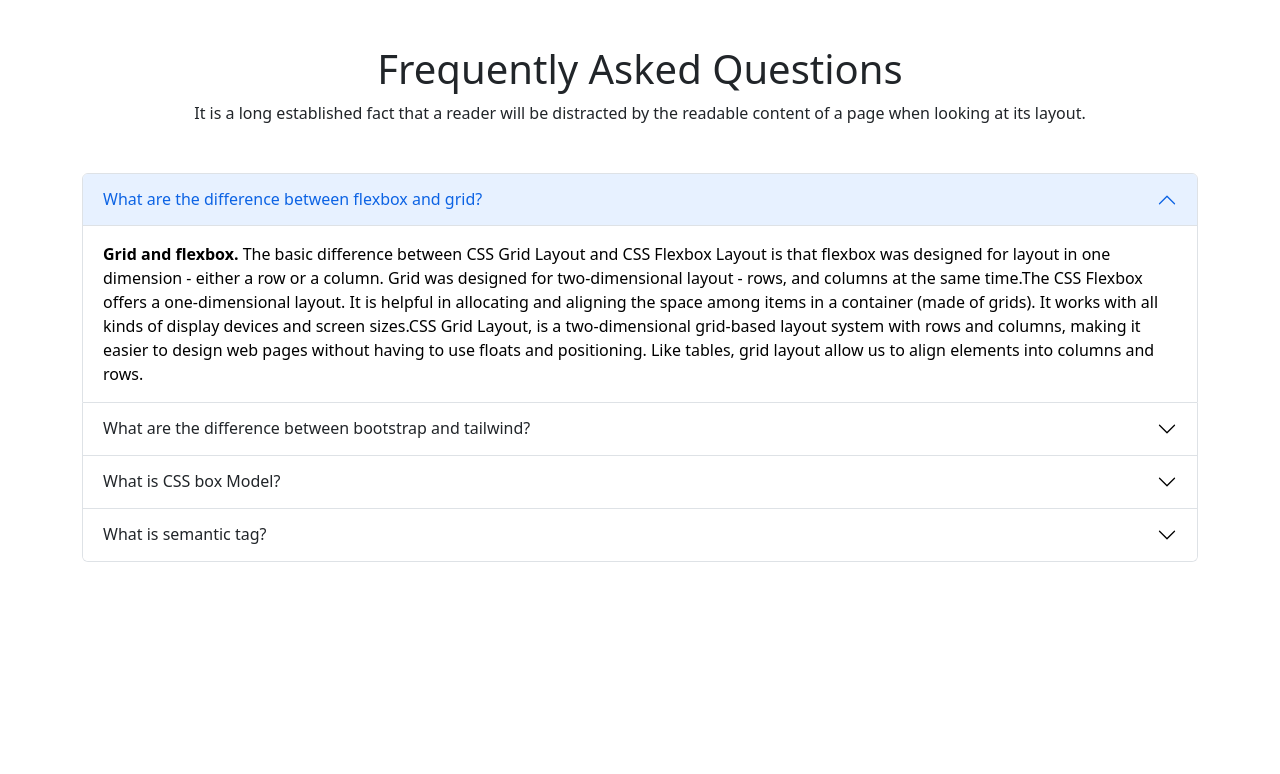
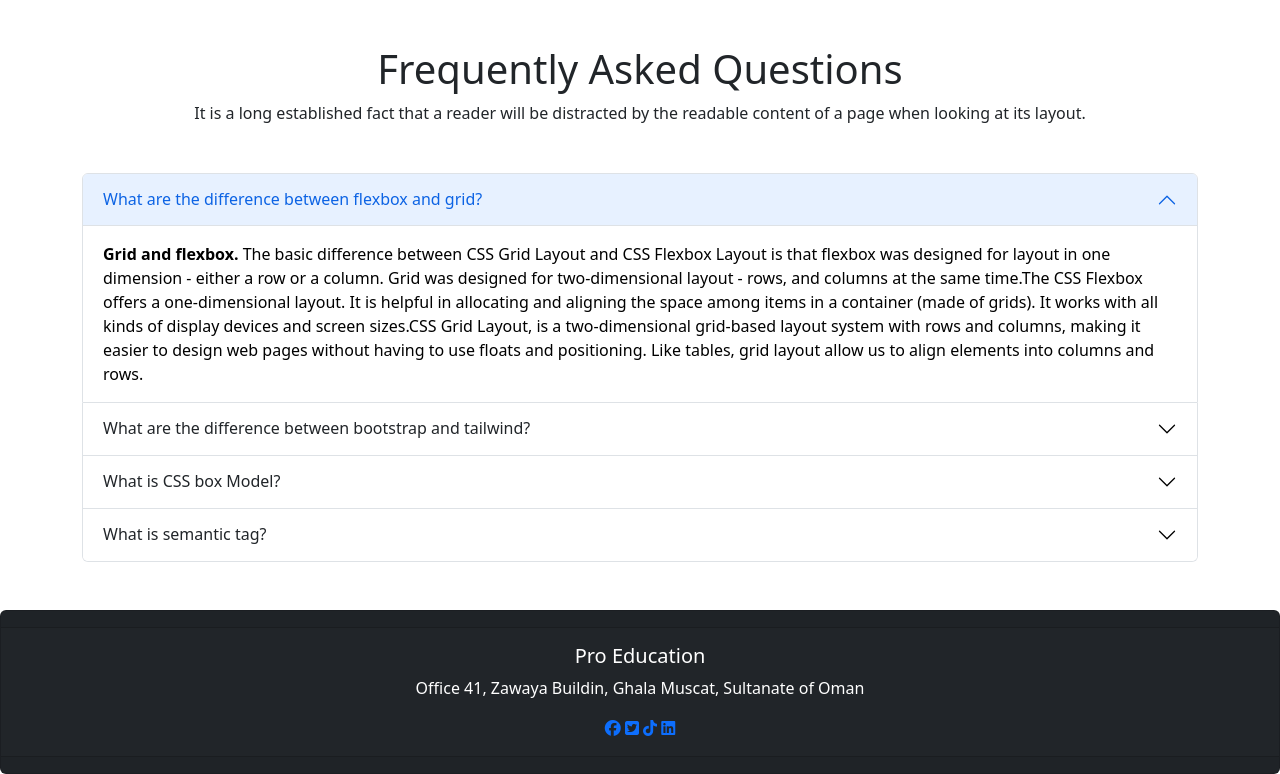
Before and after one commit to sagarroypartha/pro-educatin-ass3, a plain HTML site: page index.html in a window 1280 px wide. Shown: the part 1939-2713 px from the top of the page. Before the commit the page ends 2501 px from the top, so only its background shows below. Drawn offline with nearby package versions, Linux system fonts and the light colour scheme.

Commit message:
footeradded

```diff
--- a/index.html
+++ b/index.html
@@ -4,6 +4,7 @@
     <meta charset="utf-8">
     <meta name="viewport" content="width=device-width, initial-scale=1">
     <title>Pro Education</title>
+    <script src="https://kit.fontawesome.com/5c519fd0ce.js" crossorigin="anonymous"></script>
     <link href="https://cdn.jsdelivr.net/npm/bootstrap@5.2.0/dist/css/bootstrap.min.css" rel="stylesheet" integrity="sha384-gH2yIJqKdNHPEq0n4Mqa/HGKIhSkIHeL5AyhkYV8i59U5AR6csBvApHHNl/vI1Bx" crossorigin="anonymous">
   </head>
   <body>
@@ -226,6 +227,26 @@
 
 </section>
 <!-- -------frequintly--ask---question-end -->
+
+<!-- -----footer---- -->
+
+<div class="card bg-dark text-white text-center mt-5">
+  <div class="card-header">
+
+  </div>
+  <div class="card-body">
+    <h5 class="card-title">Pro Education</h5>
+    <p class="card-text">Office 41, Zawaya Buildin, Ghala Muscat,
+      Sultanate of Oman</p>
+        <a href="https://www.facebook.com/" ><i class="fa-brands fa-facebook"></i></a>
+        <a href="https://twitter.com/i/flow/login" ><i class="fa-brands fa-twitter-square"></i></a>
+        <a href="https://www.tiktok.com/en/" ><i class="fa-brands fa-tiktok "></i></a>
+        <a href="https://www.linkedin.com/" ><i class="fa-brands fa-linkedin "></i></a>
+  </div>
+  <div class="card-footer text-muted">
+
+  </div>
+</div>
     </main>
 
     <script src="https://cdn.jsdelivr.net/npm/bootstrap@5.2.0/dist/js/bootstrap.bundle.min.js" integrity="sha384-A3rJD856KowSb7dwlZdYEkO39Gagi7vIsF0jrRAoQmDKKtQBHUuLZ9AsSv4jD4Xa" crossorigin="anonymous"></script>
```
